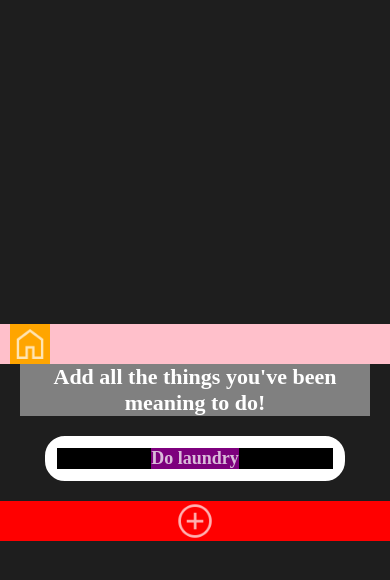
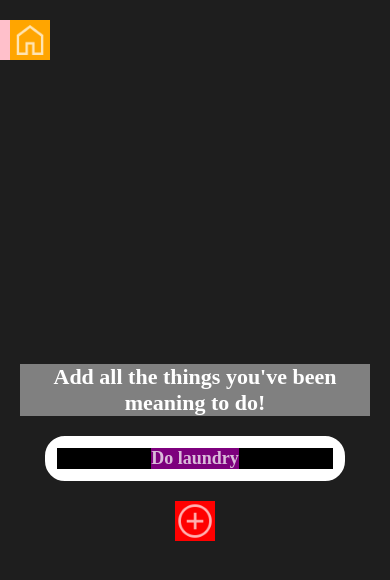
Before and after one commit to carlos-kelley/dosomething, a React Native app: screen / in a window 390 px wide. Both pictures are taken after a click on the element 360 px from the left and 20 px from the top of the page. Shown: the top 580 px of the page. Built offline with nearby package versions, Linux system fonts and the light colour scheme.

Commit message:
got the home button to the top

```diff
--- a/components/NewTodo.js
+++ b/components/NewTodo.js
@@ -133,8 +133,8 @@ const NewTodo = () => {
   return (
     <TouchableWithoutFeedback onPress={Keyboard.dismiss} accessible={false}>
       <View style={styles.todoContainer}>
-        <View style={styles.flexcontainer}>
         <View style={styles.topRow}>
+          {/* <View style={styles.flexcontainer}> */}
           <View style={styles.inputButtonWrapper}>
             <Image
               source={require('./images/homeButton.png')}
@@ -148,7 +148,8 @@ const NewTodo = () => {
             />
           </View>
         </View>
-        </View>
+        {/* </View> */}
+        <View style={styles.centeredContent}>
           <Text style={styles.message}>
             Add all the things you've been meaning to do!
           </Text>
@@ -201,19 +202,22 @@ const NewTodo = () => {
             </View>
           )}
         </View>
+      </View>
     </TouchableWithoutFeedback>
   );
 };
 
 const styles = StyleSheet.create({
-  flexContainer: {
+  // flexContainer: {
+  //   flex: 1,
+  //   backgroundColor: 'green',
+  // },
+  todoContainer: {
+    // flex: 1,
+    // justifyContent: 'center',
+    // paddingTop: 20,
     flex: 1,
-    backgroundColor: 'green',
-  },
-  todoContainer: {
-    flex: 1,
-    justifyContent: 'center',
-    paddingTop: 20,
+    paddingTop: StatusBar.currentHeight || 20,
     backgroundColor: '#1E1E1E',
   },
   message: {
@@ -265,16 +269,23 @@ const styles = StyleSheet.create({
     backgroundColor: 'purple',
   },
   topRow: {
-    flexDirection: 'row',
-    justifyContent: 'flex-start',
-    alignItems: 'flex-start',
-    paddingHorizontal: 10,
+    // flexDirection: 'row',
+    // justifyContent: 'flex-start',
+    // alignItems: 'flex-start',
+    // paddingHorizontal: 10,
+    alignSelf: 'flex-start',
+    paddingLeft: 10,
     backgroundColor: 'pink',
   },
   inputButtonWrapper: {
     alignSelf: 'flex-start',
     backgroundColor: 'orange',
   },
+  centeredContent: {
+    flex: 1,
+    justifyContent: 'center',
+    alignItems: 'center',
+  },
 });
 
 export default NewTodo;
```
Lines whose indentation alone changed are shown as unchanged.
